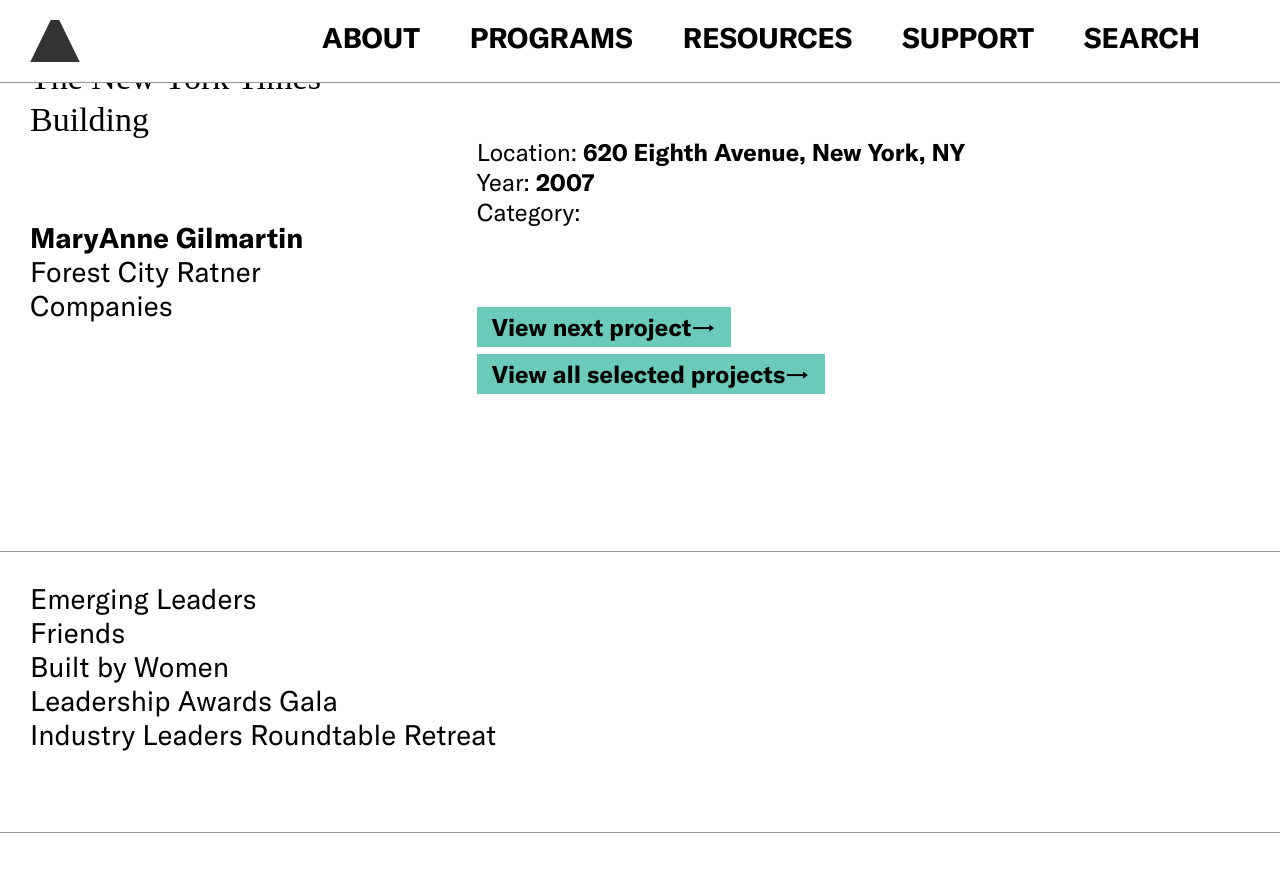
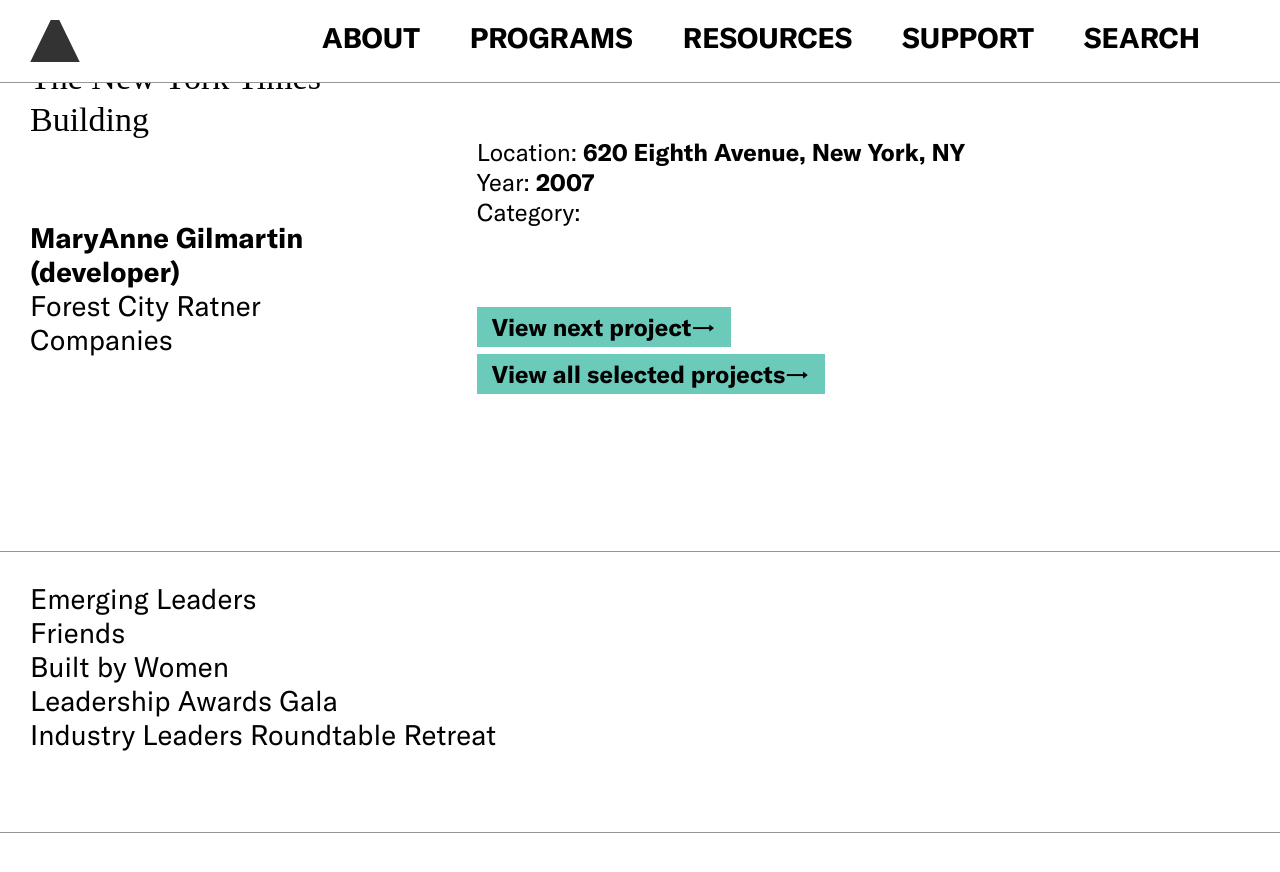
Before and after one commit to jengalas/bwaf-bbw, a Jekyll site: the page built from _bbw-projects/the-new-york-times-building.md, in a window 1280 px wide and 900 px high, scrolled down 520 px. Shown: the top 872 px of the window. Built offline with Jekyll 4.4.1, drawn with Linux system fonts in a browser that asks for light colours; some web fonts are replaced.

Commit message:
Update from Forestry.io Chun Schlesinger-Fried updated _bbw-projects/the-new-york-times-building.md

```diff
--- a/_bbw-projects/the-new-york-times-building.md
+++ b/_bbw-projects/the-new-york-times-building.md
@@ -5,7 +5,7 @@
 project_categories: []
 title: The New York Times Building
 architects:
-- title: MaryAnne Gilmartin
+- title: MaryAnne Gilmartin (developer)
   role: Forest City Ratner Companies
 location: 620 Eighth Avenue, New York, NY
 year: 2007
```
